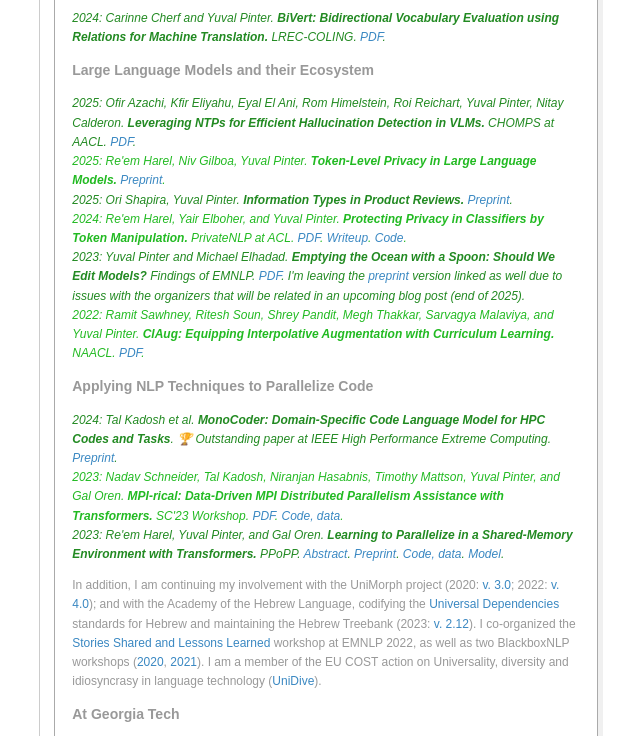
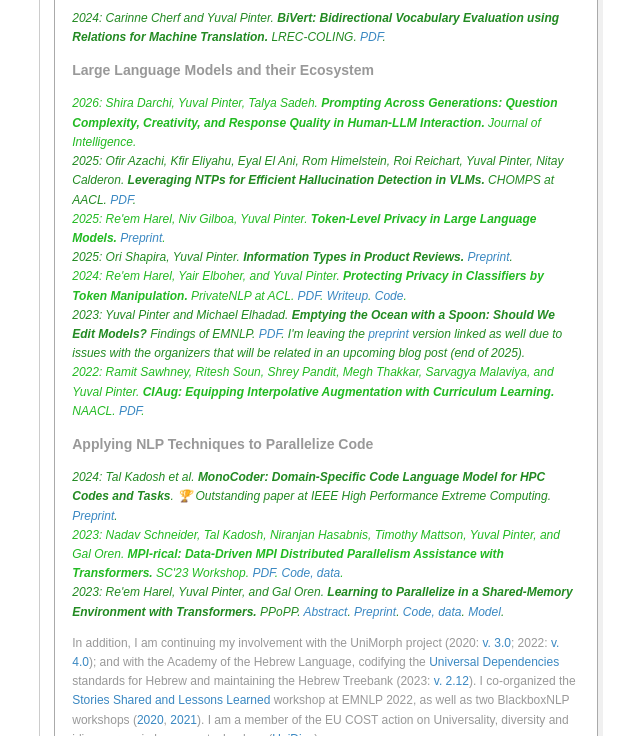
Before and after one commit to yuvalpinter/website, a plain HTML site: page index.html in a window 1280 px wide. Shown: the part 3766-4502 px from the top of the page, without its empty margins (397-1037 px from the left). Drawn offline with Linux system fonts and the light colour scheme.

Commit message:
Update index.html
Darchi et al. 2026

```diff
--- a/index.html
+++ b/index.html
@@ -655,6 +655,11 @@ My main area of current research is lexical semantics and subword representation
 
 <H3>Large Language Models and their Ecosystem</H3>
 
+<pub1>
+2026: Shira Darchi, Yuval Pinter, Talya Sadeh. <b>Prompting Across Generations: Question Complexity, Creativity, and
+Response Quality in Human-LLM Interaction.</b> Journal of Intelligence.
+</pub1>
+<BR>
 <pub2>
 2025: Ofir Azachi, Kfir Eliyahu, Eyal El Ani, Rom Himelstein, Roi Reichart, Yuval Pinter, Nitay Calderon. <b>Leveraging NTPs for Efficient Hallucination Detection in VLMs.</b> CHOMPS at AACL. <a href="https://aclanthology.org/2025.chomps-main.4/">PDF</a>.
 </pub2>
@@ -1028,7 +1033,7 @@ I've been on four Israeli trivia game shows between 2002 and 2008. Don't ask me
  </tr>
  <tr>
   <td colspan="3" bgcolor="FFFFFF" align="right">
-  Last Update: October 29, 2026
+  Last Update: November 11, 2026
   </td>
  </tr>
 </table>
```
